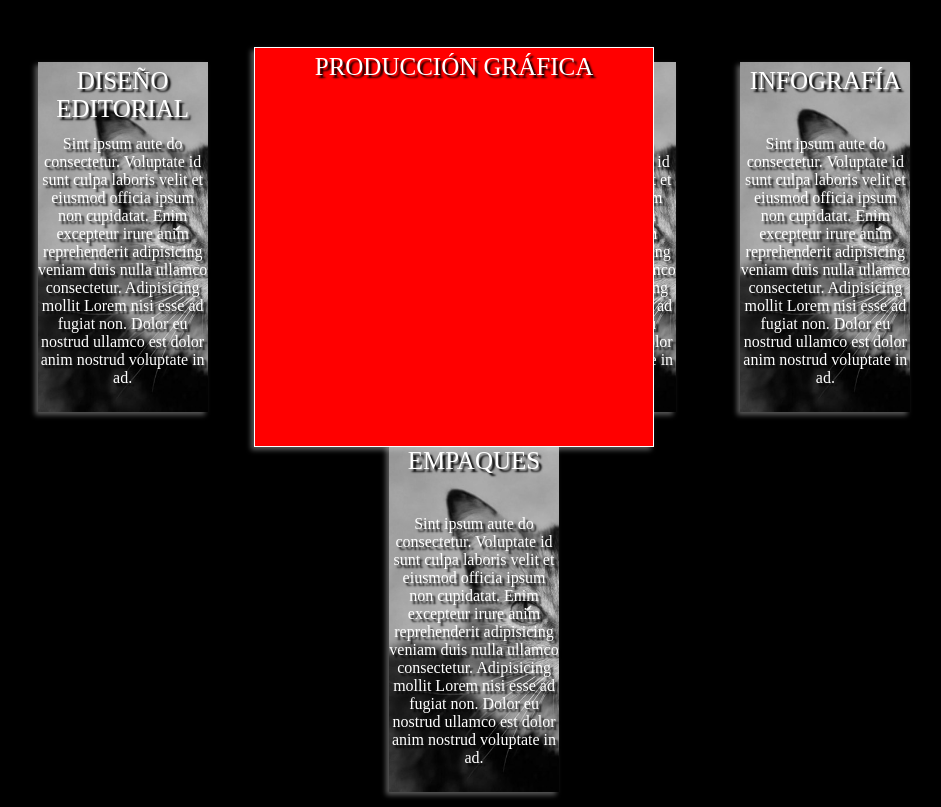
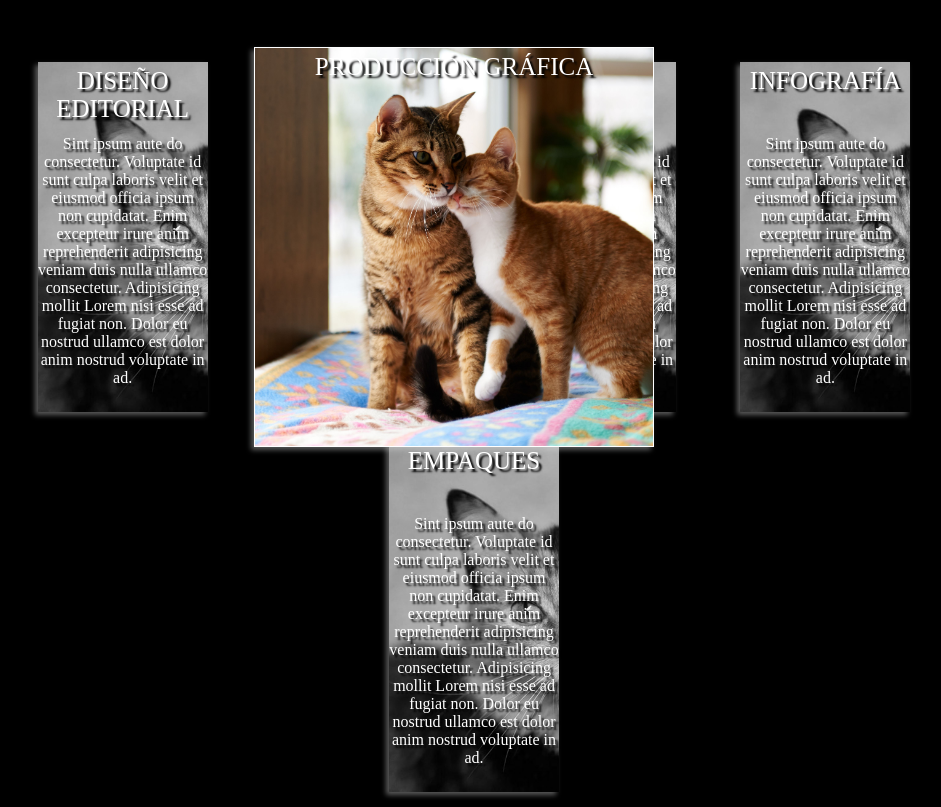
Before and after one commit to oscuragraphics/oscuragraphics.github.io, a plain HTML site: page design.html in a window 1280 px wide. Both pictures are taken after a click on the item 542 px from the left and 353 px from the top of the page. Shown: the part 117-924 px from the top of the page, without its empty margins (186-1127 px from the left). Drawn offline with Linux system fonts and the light colour scheme; a web font is replaced by a local one.

Commit message:
Slider left animation and Single Slider

```diff
--- a/design.html
+++ b/design.html
@@ -47,7 +47,7 @@
                             <h2 class="subheading card-title shadow-text__black">Producción Gráfica</h2>
                             <p class="card-text shadow-text__black">Sint ipsum aute do consectetur. Voluptate id sunt culpa laboris velit et eiusmod officia ipsum non cupidatat. Enim excepteur irure anim reprehenderit adipisicing veniam duis nulla ullamco consectetur. Adipisicing mollit Lorem nisi esse ad fugiat non. Dolor eu nostrud ullamco est dolor anim nostrud voluptate in ad.</p>
                         </div>
-                        <div class="card-popup shadow-box" id="popup_design2">
+                        <div class="card-popup shadow-box" data-category="graphicProduction">
                             <h2 class="subheading card-title shadow-text__black">Producción Gráfica</h2>
                         </div>
                     </li>
--- a/js/design.js
+++ b/js/design.js
@@ -13,7 +13,7 @@ $(function() {
         },
         graphicProduction: {
             contents: [
-
+                '/assets/cats1.jpg'
             ]
         },
         texts: {
@@ -58,14 +58,18 @@ $(function() {
     }
 
     function initImageSlider(element) {
+        debugger;
         var category = categories[element.data('category')];
         var contents = category.contents;
+        var $leftControl = $('.slider-control.left', element);
+        var $rightControl = $('.slider-control.right', element);
+
+        if (contents.length > 1) {
             var visible = 0;
 
             slidesAsCSSRule(element, visible, contents);
 
-        var $leftControl = $('.slider-control.left', element)
-            .click(function(event) {
+            $leftControl.click(function(event) {
                     event.stopPropagation();
                     element.addClass('animated-background');
                     setTimeout(function() {
@@ -78,6 +82,12 @@ $(function() {
             //     .click(function(event) {
             //         event.stopPropagation();
             //     });
+        } else {
+            $leftControl.hide();
+            $rightControl.hide();
+
+            singleSlideAsCSSRule(element, contents);
+        }
     }
 
     function slidesAsCSSRule(element, visibleIndex, contents) {
@@ -86,4 +96,13 @@ $(function() {
         element.css({'background-image': value})
     }
 
+    function singleSlideAsCSSRule(element, contents) {
+        var value = `url('${contents[0]}')`;
+        var positionValue = '0px 0px';
+        element.css({
+            'background-image': value,
+            'background-position': positionValue
         });
+    }
+
+});
```
Lines whose indentation alone changed are shown as unchanged.
